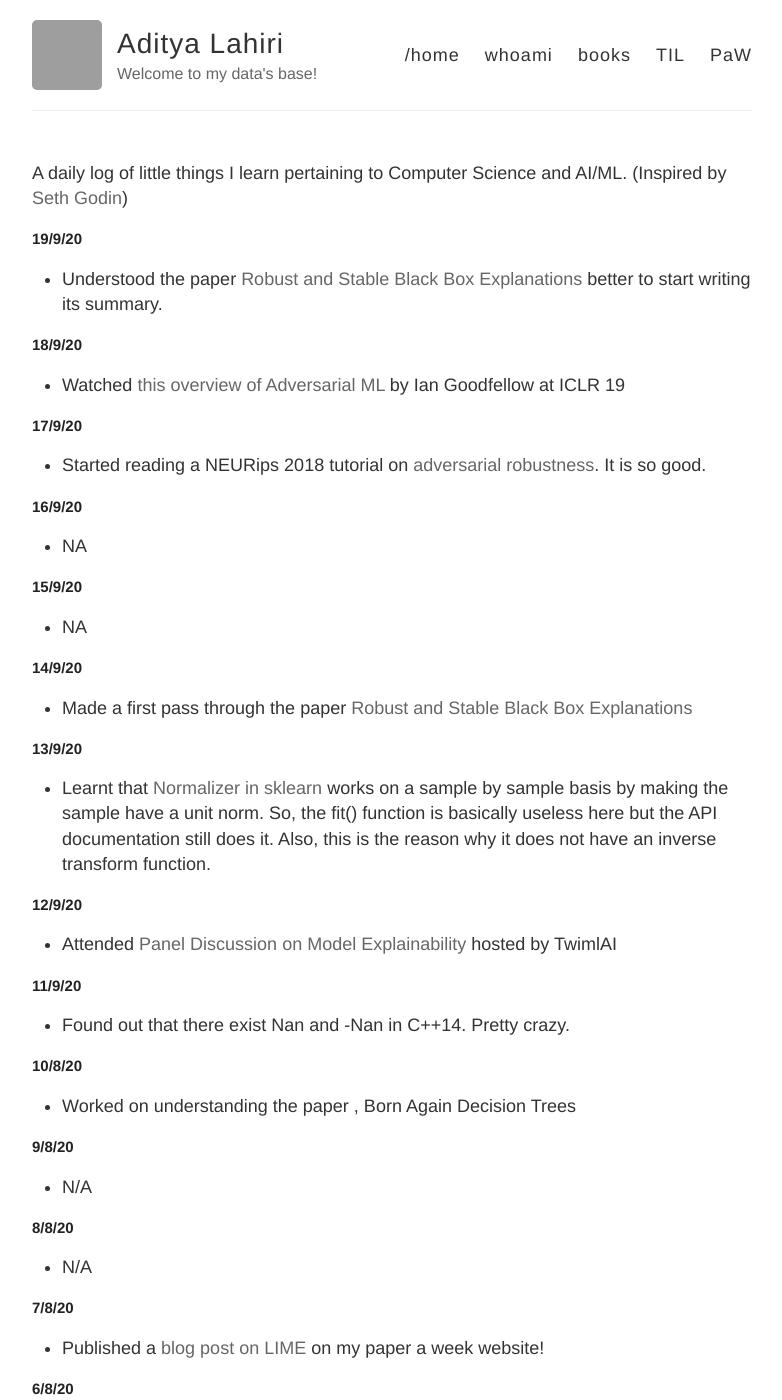
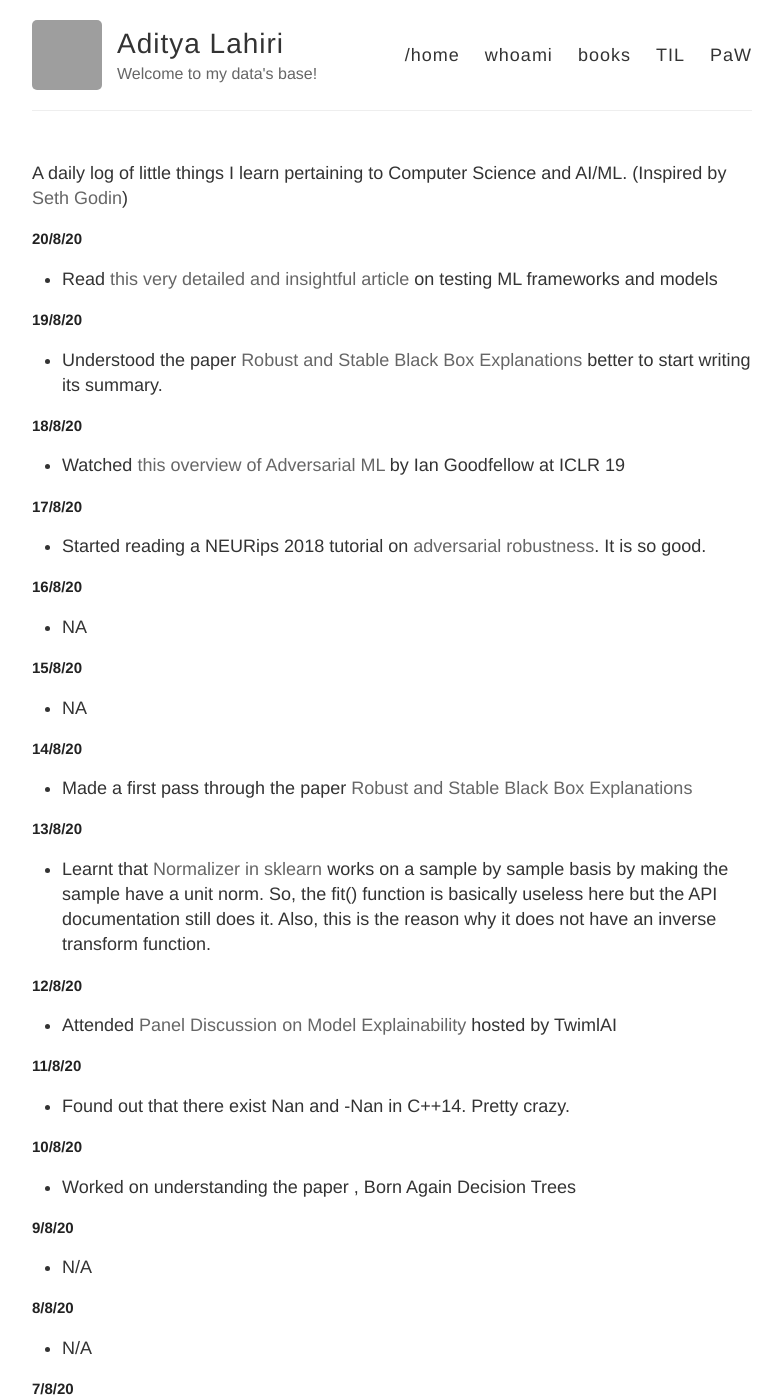
Before and after one commit to adityalahiri/adityalahiri.github.io, a Jekyll site: the page built from TIL.md, in a window 1280 px wide and 1400 px high. Shown: the whole window, without its empty margins (248-1030 px from the left). Built offline with Jekyll 4.4.1, drawn with Linux system fonts in a browser that asks for light colours; our own code applies the rules of GitHub Pages for plain Markdown files; grey boxes are pictures that could not be loaded.

Commit message:
Update for 20/8

```diff
--- a/TIL.md
+++ b/TIL.md
@@ -1,39 +1,43 @@
 A daily log of little things I learn pertaining to Computer Science and AI/ML.
 (Inspired by [Seth Godin](https://seths.blog/))
 
-## 19/9/20
+## 20/8/20
+
+* Read [this very detailed and insightful article](https://www.jeremyjordan.me/testing-ml/) on testing ML frameworks and models
+
+## 19/8/20
 
 * Understood the paper [Robust and Stable Black Box Explanations](https://proceedings.icml.cc/static/paper_files/icml/2020/5945-Paper.pdf) better to start writing its summary.
 
-## 18/9/20
+## 18/8/20
 
 * Watched [this overview of Adversarial ML](https://www.youtube.com/watch?v=sucqskXRkss) by Ian Goodfellow at ICLR 19
 
-## 17/9/20
+## 17/8/20
 
 * Started reading a NEURips 2018 tutorial on [adversarial robustness](https://adversarial-ml-tutorial.org/introduction/). It is so good.
 
-## 16/9/20
+## 16/8/20
 
 * NA
 
-## 15/9/20
+## 15/8/20
 
 * NA
 
-## 14/9/20
+## 14/8/20
 
 * Made a first pass through the paper [Robust and Stable Black Box Explanations](https://proceedings.icml.cc/static/paper_files/icml/2020/5945-Paper.pdf)
 
-## 13/9/20
+## 13/8/20
 
 * Learnt that [Normalizer in sklearn](https://scikit-learn.org/stable/modules/generated/sklearn.preprocessing.normalize.html) works on a sample by sample basis by making the sample have a unit norm. So, the fit() function is basically useless here but the API documentation still does it. Also, this is the reason why it does not have an inverse transform function.
 
-## 12/9/20
+## 12/8/20
 
 * Attended [Panel Discussion on Model Explainability](https://www.youtube.com/watch?v=B2QBnVnbt7A&utm_source=TWiML+Main&utm_campaign=feae9c95c3-EMAIL_CAMPAIGN_2020_08_11_07_22&utm_medium=email&utm_term=0_68279d0830-feae9c95c3-410869746) hosted by TwimlAI
 
-## 11/9/20
+## 11/8/20
 
 * Found out that there exist Nan and -Nan in C++14. Pretty crazy.
 
```
